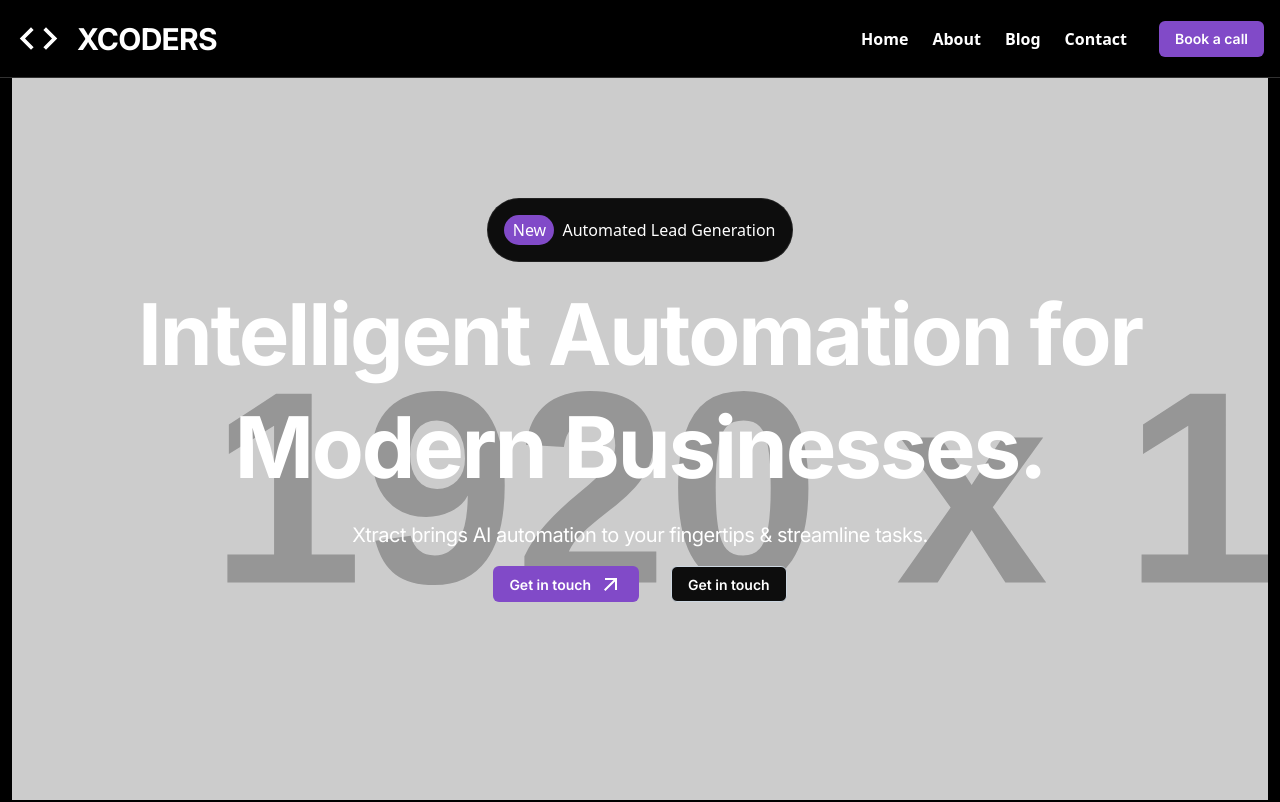
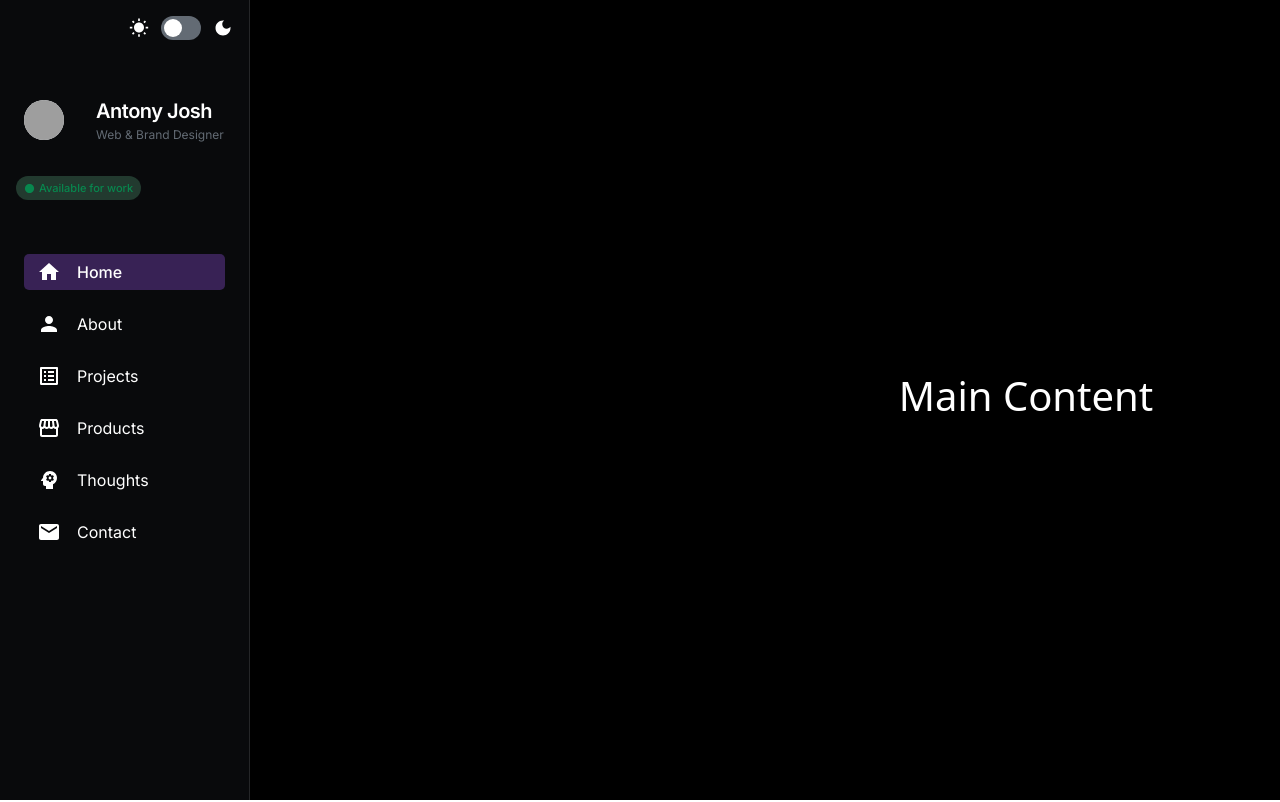
Before and after one commit to Najahi-Dev/xcoders_website, a React (Vite) app: page / in a window 1280 px wide. Shown: the top 802 px of the page. Built offline with nearby package versions, Linux system fonts and the light colour scheme; grey boxes are pictures that could not be loaded.

Commit message:
feat(layout): add sidebar component and update main layout
- Introduce new SideBar component with navigation and user profile
- Replace hero section and other components with SideBar in main layout
- Disable step buttons in OurProcess component for better UX

```diff
--- a/src/App.jsx
+++ b/src/App.jsx
@@ -7,14 +7,16 @@ import NavigationBar from './components/NavigationBar';
 import HeroSection from './components/HeroSection';
 import ServicesSection from './components/ServicesSection';
 import OurProcess from './components/OurProcess';
+import SideBar from './components/SideBar';
 
 function App() {
 
   return (
     <FullPageLayout>
-      <HeroSection/>
+      {/* <HeroSection/>
       <ServicesSection/>
-      <OurProcess/>
+      <OurProcess/> */}
+      <SideBar/>
     </FullPageLayout>
   )
 }
--- a/src/components/OurProcess.jsx
+++ b/src/components/OurProcess.jsx
@@ -19,7 +19,7 @@ function OurProcess() {
                     <Stack direction={'row'} gap={7}>
                         {/* card-1 */}
                         <Box border={1} height={357} width={400} borderRadius={6} sx={{ border: '1px solid #aaaaaa2d', backgroundColor: `${getColorScheme().color3.backcolor}`, padding: '15px' }}>
-                            <Button className="feat-btn" variant="plain" sx={{ fontSize: '11px' }}>Step 1</Button>
+                            <Button disabled className="feat-btn" variant="plain" sx={{ fontSize: '11px' }}>Step 1</Button>
                             <Typography level="h2" pt={2} sx={{ color: 'white' }}>Smart Analyzing</Typography>
                             <Typography level="title-sm" color="neutral" pt={2}>We assess your needs and identify AI solutions to streamline workflows and improve efficiency.</Typography>
                             <Card variant="plain" sx={{ minWidth: 100, minHeight: '50%', marginTop: '20px' }}>
@@ -36,7 +36,7 @@ function OurProcess() {
 
                         {/* card-2 */}
                         <Box border={1} height={357} width={400} borderRadius={6} sx={{ border: '1px solid #aaaaaa2d', backgroundColor: `${getColorScheme().color3.backcolor}`, padding: '15px' }}>
-                            <Button className="feat-btn" variant="plain" sx={{ fontSize: '11px' }}>Step 2</Button>
+                            <Button disabled className="feat-btn" variant="plain" sx={{ fontSize: '11px' }}>Step 2</Button>
                             <Typography level="h2" pt={2} sx={{ color: 'white' }}>AI Development</Typography>
                             <Typography level="title-sm" color="neutral" pt={2}>Our team builds intelligent automation systems tailored to your business processes.</Typography>
                             <Card variant="plain" sx={{ minWidth: 100, minHeight: '50%', marginTop: '20px' }}>
@@ -56,7 +56,7 @@ function OurProcess() {
                     <Stack mt={4} direction={'row'} gap={7}>
                         {/* card-3 */}
                         <Box border={1} height={357} width={400} borderRadius={6} sx={{ border: '1px solid #aaaaaa2d', backgroundColor: `${getColorScheme().color3.backcolor}`, padding: '15px' }}>
-                            <Button className="feat-btn" variant="plain" sx={{ fontSize: '11px' }}>Step 3</Button>
+                            <Button disabled className="feat-btn" variant="plain" sx={{ fontSize: '11px' }}>Step 3</Button>
                             <Typography level="h2" pt={2} sx={{ color: 'white' }}>Seamless Integration</Typography>
                             <Typography level="title-sm" color="neutral" pt={2}>We smoothly integrate AI solutions into your existing infrastructure with minimal disruption.</Typography>
                             <Card variant="plain" sx={{ minWidth: 100, minHeight: '50%', marginTop: '20px' }}>
@@ -73,7 +73,7 @@ function OurProcess() {
 
                         {/* card-4 */}
                         <Box border={1} height={357} width={400} borderRadius={6} sx={{ border: '1px solid #aaaaaa2d', backgroundColor: `${getColorScheme().color3.backcolor}`, padding: '15px' }}>
-                            <Button className="feat-btn" variant="plain" sx={{ fontSize: '11px' }}>Step 4</Button>
+                            <Button disabled className="feat-btn" variant="plain" sx={{ fontSize: '11px' }}>Step 4</Button>
                             <Typography level="h2" pt={2} sx={{ color: 'white' }}>Continuous Optimization</Typography>
                             <Typography level="title-sm" color="neutral" pt={2}>We refine performance, analyze insights, and enhance automation for long-term growth.</Typography>
                             <Card variant="plain" sx={{ minWidth: 100, minHeight: '50%', marginTop: '20px' }}>
--- /dev/null
+++ b/src/components/SideBar.jsx
@@ -0,0 +1,142 @@
+import { Circle, DarkMode, Home, ListAlt, Mail, Person, Person2, Psychology, Storefront, WbSunny } from "@mui/icons-material";
+import { Avatar, Box, Chip, List, ListItemButton, ListItemDecorator, Stack, Switch, Typography } from "@mui/joy";
+import styled from "styled-components";
+
+
+function SideBar() {
+    return (
+        <SideBarStyle>
+
+            {/* Side Bar */}
+            <Box boxShadow={2} sx={{
+                borderRight: '1px solid #aaaaaa2d',
+                width: '250px',
+                height: '100vh',
+                left: 0,
+                position: 'fixed',
+                backgroundColor: '#181a1f66'
+            }}>
+
+                {/* Theme Switch */}
+                <Stack sx={{ width: '100%' }} direction={'row-reverse'} p={2}>
+                    <Switch variant="solid" size="lg" startDecorator={<WbSunny fontSize="small" />} endDecorator={<DarkMode fontSize="small" />} />
+                </Stack>
+
+                {/* Avatar */}
+                <Stack mt={3} px={3} py={2} direction={'row'} gap={4} alignItems={'center'}>
+                    <Avatar src="https://i.pinimg.com/736x/95/28/ef/9528ef11a4eee170ba91d1f779daaa78.jpg" alt="user" />
+                    <Box>
+                        <Typography level="h4" sx={{ color: 'white' }}>Antony Josh</Typography>
+                        <Typography color="neutral" sx={{ fontSize: '12px' }}>Web & Brand Designer</Typography>
+                    </Box>
+                </Stack>
+
+                {/* Status */}
+                <Stack sx={{ mt: 2 }} px={2}>
+                    <Chip startDecorator={<Circle fontSize="inherit" />} variant="soft" color="success" sx={{ backgroundColor: '#223a2f', color: '#08874e', fontSize: '11px' }}>Available for work</Chip>
+                </Stack>
+
+                {/* Navigation */}
+                <Box p={3} mt={3}>
+                    {/* Nav List */}
+                    <List sx={{ gap: 2 }}>
+
+                        <ListItemButton sx={{
+                            color: 'white', borderRadius: '5px',
+                            '&.Mui-selected': {
+                                backgroundColor: '#814ac863',
+                            }
+                        }} selected={true}>
+                            <ListItemDecorator><Home /></ListItemDecorator>
+                            Home
+                        </ListItemButton>
+
+                        <ListItemButton selected={false} sx={{
+                            color: 'white',
+                            borderRadius: '5px',
+                            // backgroundColor: '#181a1f66',
+                            '&.Mui-selected': {
+                                backgroundColor: '#814ac863',
+                            }
+                        }}>
+                            <ListItemDecorator><Person /></ListItemDecorator>
+                            About
+                        </ListItemButton>
+
+                        <ListItemButton selected={false} sx={{
+                            color: 'white',
+                            borderRadius: '5px',
+                            // backgroundColor: '#181a1f66',
+                            '&.Mui-selected': {
+                                backgroundColor: '#814ac863',
+                            }
+                        }}>
+                            <ListItemDecorator><ListAlt /></ListItemDecorator>
+                            Projects
+                        </ListItemButton>
+
+                        <ListItemButton selected={false} sx={{
+                            color: 'white',
+                            borderRadius: '5px',
+                            // backgroundColor: '#181a1f66',
+                            '&.Mui-selected': {
+                                backgroundColor: '#814ac863',
+                            }
+                        }}>
+                            <ListItemDecorator><Storefront /></ListItemDecorator>
+                            Products
+                        </ListItemButton>
+
+                        <ListItemButton selected={false} sx={{
+                            color: 'white',
+                            borderRadius: '5px',
+                            // backgroundColor: '#181a1f66',
+                            '&.Mui-selected': {
+                                backgroundColor: '#814ac863',
+                            }
+                        }}>
+                            <ListItemDecorator><Psychology /></ListItemDecorator>
+                            Thoughts
+                        </ListItemButton>
+
+                        <ListItemButton selected={false} sx={{
+                            color: 'white',
+                            borderRadius: '5px',
+                            // backgroundColor: '#181a1f66',
+                            '&.Mui-selected': {
+                                backgroundColor: '#814ac863',
+                            }
+                        }}>
+                            <ListItemDecorator><Mail /></ListItemDecorator>
+                            Contact
+                        </ListItemButton>
+
+
+                    </List>
+                </Box>
+
+                {/* Bottom Bar */}
+
+            </Box>
+
+
+            {/* Main Content */}
+            <Box display={'flex'} justifyContent={'center'} alignItems={'center'} px={2} py={2} width={'1552px'} sx={{
+                position: 'fixed',
+                overflowY: 'auto',
+                right: 0,
+                left: '250px',
+                height: '100vh',
+            }}>
+                <h1>Main Content</h1>
+            </Box>
+
+        </SideBarStyle>
+    )
+}
+
+const SideBarStyle = styled.div`
+
+`;
+
+export default SideBar
```
